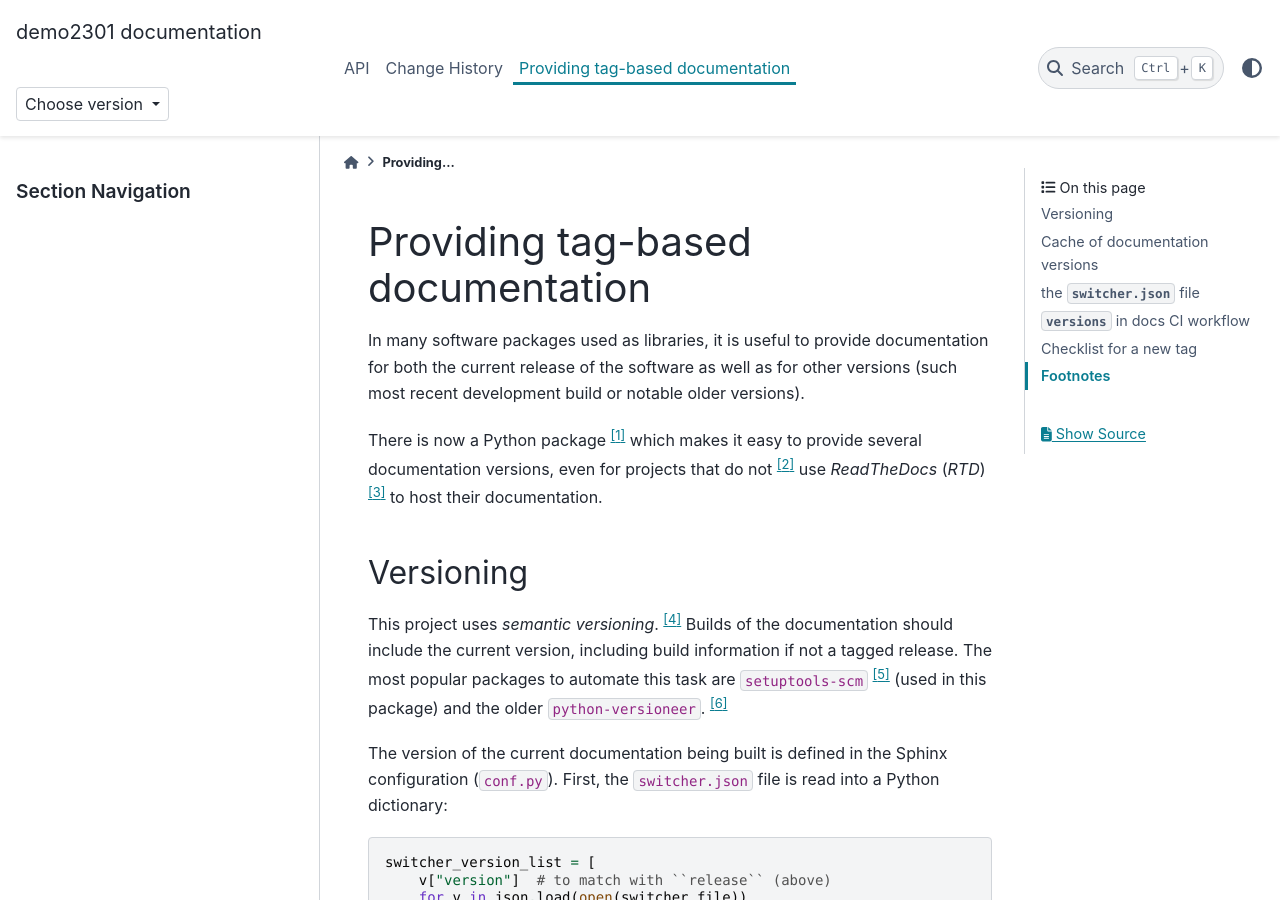
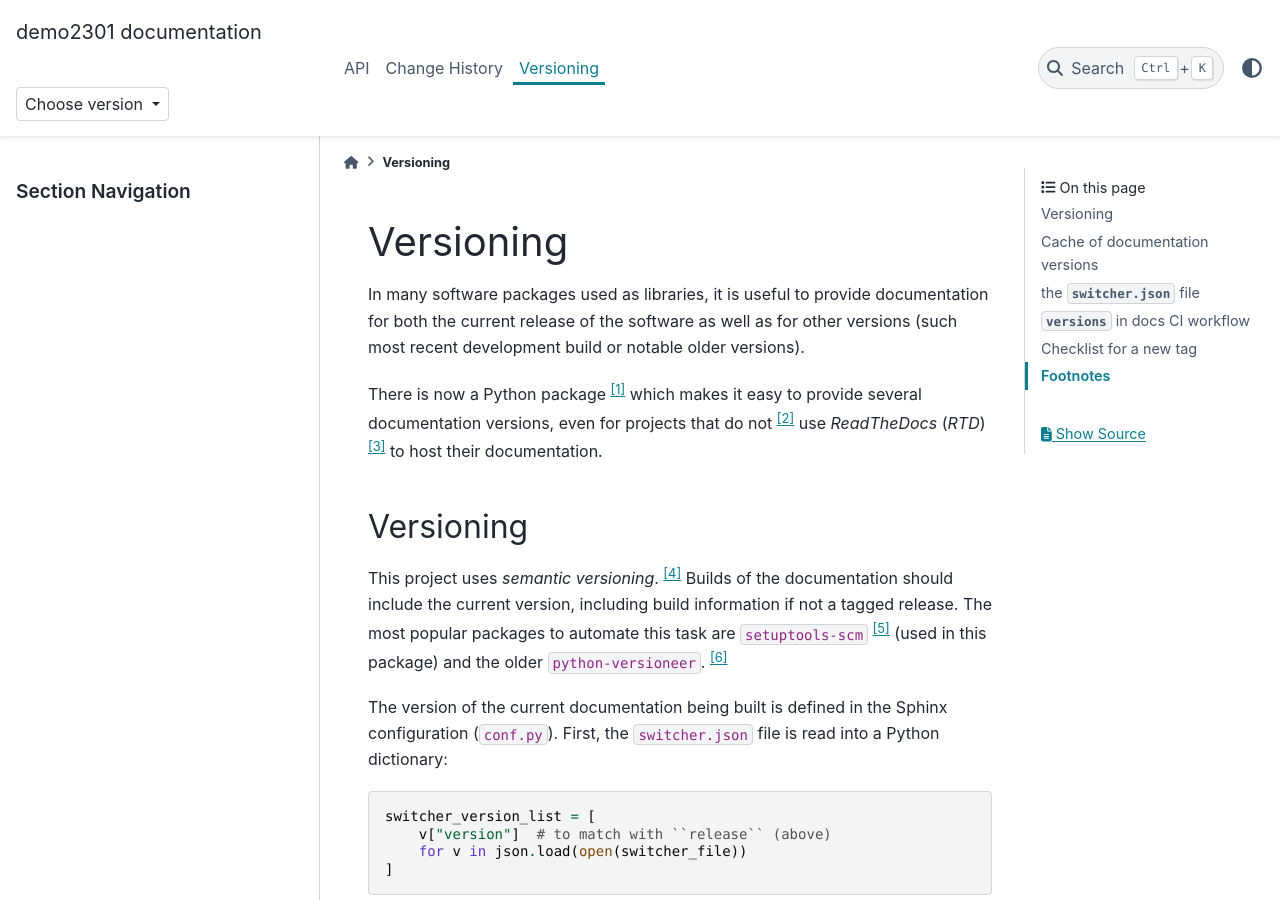
Before and after one commit to prjemian/demo2301, a Sphinx documentation site: the page built from docs/source/v_swi.rst, in a window 1280 px wide and 900 px high. Built offline with Sphinx 7.4.7 and the PyData theme 0.15.4, drawn with Linux system fonts in a browser that asks for light colours; pages that are not in the unit, such as notebooks, are missing from menus; the version number could not be read and is left out.

Commit message:
DOC #1 title

```diff
--- a/docs/source/v_swi.rst
+++ b/docs/source/v_swi.rst
@@ -1,5 +1,5 @@
 ============================================
-Providing tag-based documentation
+Versioning
 ============================================
 
 In many software packages used as libraries, it is useful to provide
```
